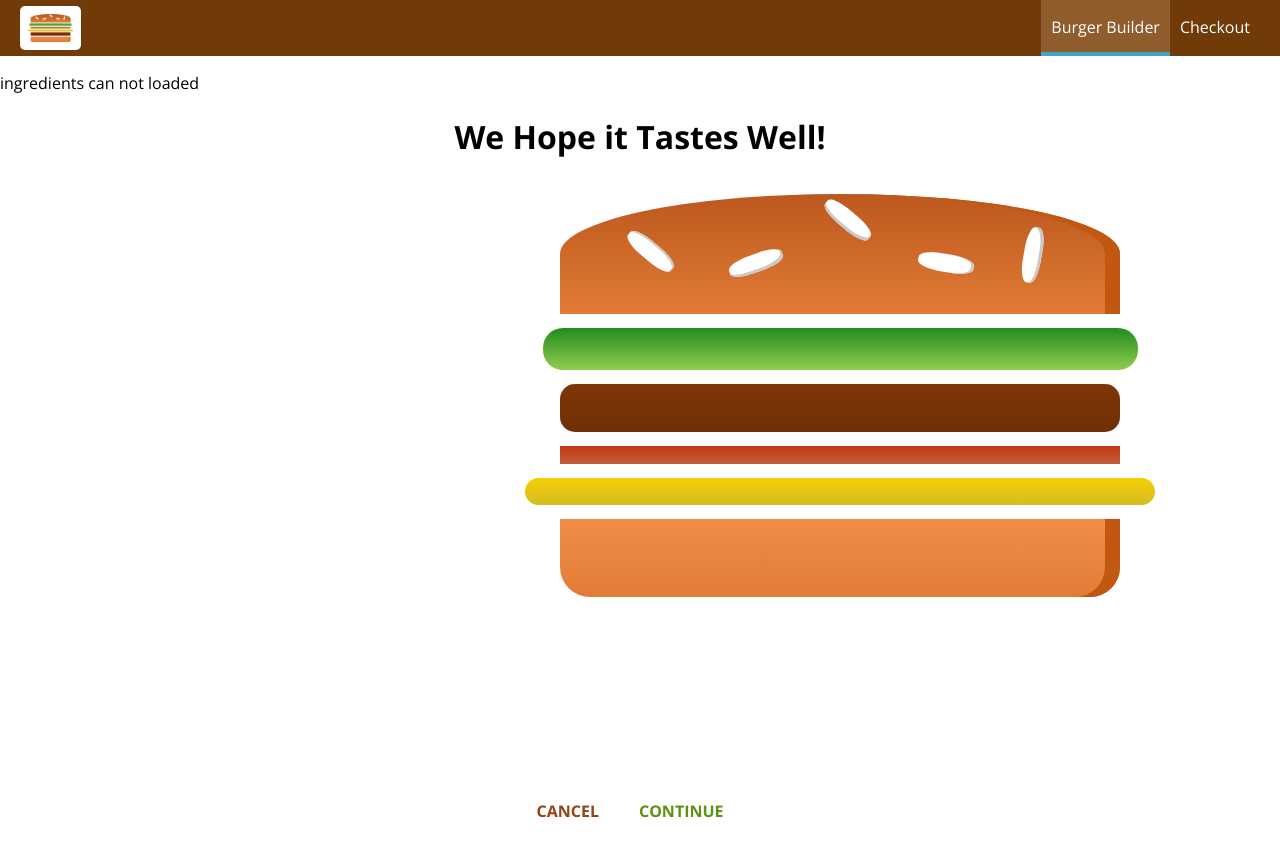
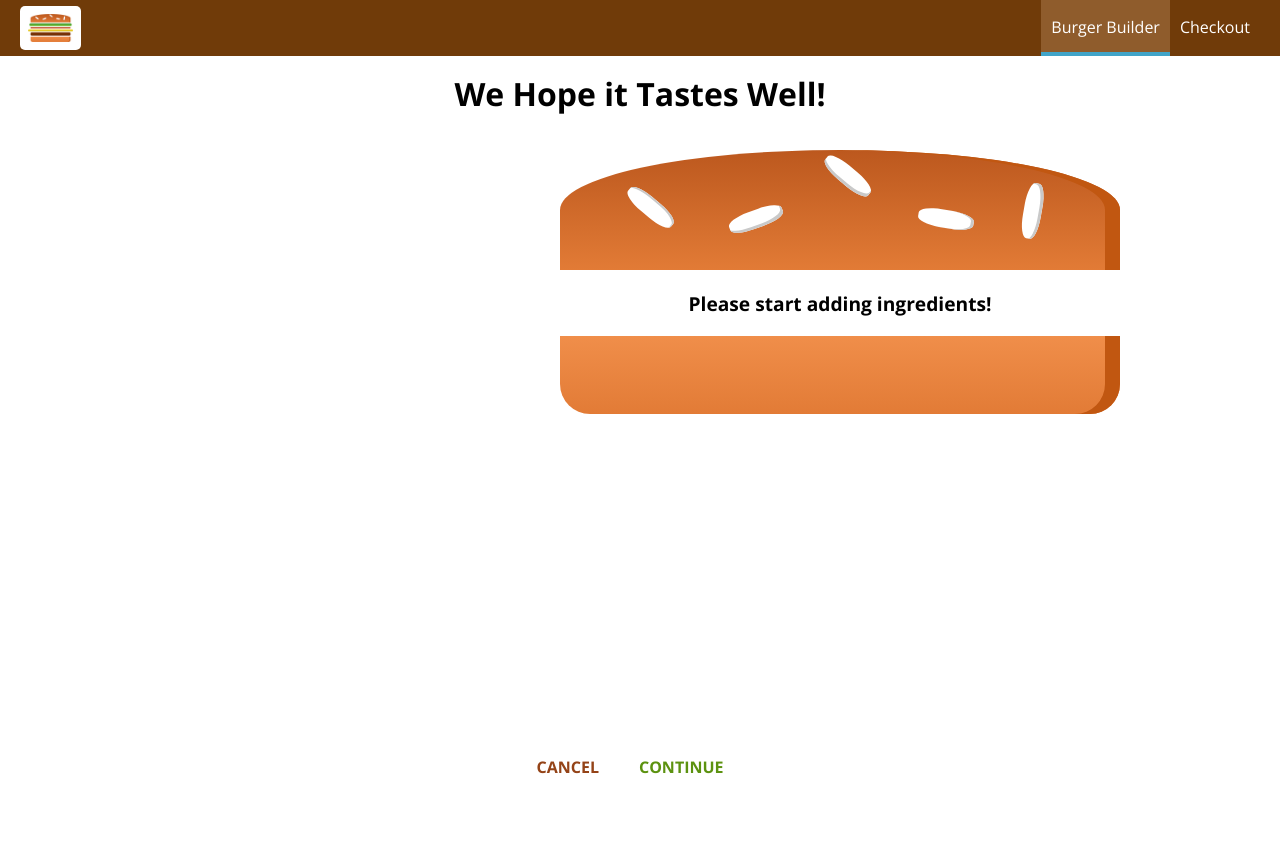
Before and after one commit to hieunugent/reactappBurger, a React app: page /checkout in a window 1280 px wide. After the commit the page ends 800 px from the top, so only its background shows below. Built offline with nearby package versions, Linux system fonts and the light colour scheme; no server answers.

Commit message:
add ContactData

```diff
--- a/package.json
+++ b/package.json
@@ -35,6 +35,7 @@
     "react": "^16.0.0",
     "react-dev-utils": "^4.0.1",
     "react-dom": "^16.0.0",
+    "react-router-dom": "^5.2.0",
     "style-loader": "0.18.2",
     "sw-precache-webpack-plugin": "0.11.4",
     "url-loader": "0.5.9",
--- a/src/App.js
+++ b/src/App.js
@@ -3,14 +3,17 @@ import React, { Component } from 'react';
 import Layout from './hoc/Layout/Layout';
 import BurgerBuilder from './containers/BurgerBuilder/BurgerBuilder';
 import Checkout from './containers/Checkout/Checkout';
+import { Route, Switch } from 'react-router-dom';
 
 class App extends Component {
   render () {
     return (
       <div>
         <Layout>
-          <BurgerBuilder />
-          <Checkout/>
+          <Switch>
+            <Route path="/" exact component={BurgerBuilder} />
+            <Route path="/checkout" component={Checkout} />
+          </Switch>
         </Layout>
       </div>
     );
--- a/src/components/Burger/Burger.js
+++ b/src/components/Burger/Burger.js
@@ -4,6 +4,7 @@ import classes from './Burger.css';
 import BurgerIngredient from './BurgerIngredient/BurgerIngredient';
 
 const burger = ( props ) => {
+
     let transformedIngredients = Object.keys( props.ingredients )
         .map( igKey => {
             return [...Array( props.ingredients[igKey] )].map( ( _, i ) => {
--- a/src/components/Order/CheckoutSummary/CheckoutSummary.js
+++ b/src/components/Order/CheckoutSummary/CheckoutSummary.js
@@ -9,10 +9,10 @@ const CheckoutSummary = (props) => {
       <div style={{ width: "300px", margin: "auto" }}>
         <Burger ingredients={props.ingredients} />
       </div>
-      <Button btnType="Danger" clicked>
+      <Button btnType="Danger" clicked={props.checkoutCancelled}>
         CANCEL
       </Button>
-      <Button btnType="Success" clicked>
+      <Button btnType="Success" clicked={props.checkoutContinued}>
         CONTINUE
       </Button>
     </div>
--- a/src/containers/BurgerBuilder/BurgerBuilder.js
+++ b/src/containers/BurgerBuilder/BurgerBuilder.js
@@ -29,6 +29,7 @@ class BurgerBuilder extends Component {
     error:false
   };
   componentDidMount() {
+
     axios
       .get("https://burger-57984.firebaseio.com/ingredients.json")
       .then((response) => {
@@ -87,25 +88,26 @@ class BurgerBuilder extends Component {
 
   purchaseContinueHandler = () => {
     // alert('You continue!');
-    this.setState({ loading: true });
-    const order = {
-      ingredients: this.state.ingredients,
-      price: this.state.totalPrice,
-      customer: {
-        name: "Henry",
-        address: {
-          street: "do 1 no",
-          zipcode: "42536",
-          country: "be the",
-        },
-        email: "test@email.com",
-      },
-      deliveryMethod: "fastest",
-    };
-    axios
-      .post("/orders.json", order)
-      .then((res) => this.setState({ loading: false, purchasing: false }))
-      .catch((err) => this.setState({ loading: false, purchasing: false }));
+    // this.setState({ loading: true });
+    // const order = {
+    //   ingredients: this.state.ingredients,
+    //   price: this.state.totalPrice,
+    //   customer: {
+    //     name: "Henry",
+    //     address: {
+    //       street: "do 1 no",
+    //       zipcode: "42536",
+    //       country: "be the",
+    //     },
+    //     email: "test@email.com",
+    //   },
+    //   deliveryMethod: "fastest",
+    // };
+    // axios
+    //   .post("/orders.json", order)
+    //   .then((res) => this.setState({ loading: false, purchasing: false }))
+    //   .catch((err) => this.setState({ loading: false, purchasing: false }));
+    this.props.history.push('/checkout');
   };
 
   render() {
--- a/src/containers/Checkout/Checkout.js
+++ b/src/containers/Checkout/Checkout.js
@@ -1,5 +1,7 @@
 import React , {Component} from 'react';
+import { Route } from 'react-router-dom';
 import CheckoutSummary from '../../components/Order/CheckoutSummary/CheckoutSummary';
+import ContactData from './ContactData/ContactData';
 class Checkout extends Component {
 
     state={
@@ -10,10 +12,30 @@ class Checkout extends Component {
             cheese:1,
         }
     }
+    componentDidMount(){
+        const  query = new URLSearchParams(this.props.location.search);
+        const ingredients ={};
+        for(let param of query.entries()){
+            ingredients[param[0]]= +param[1];
+        }
+        this.setState({ingredients: ingredients})
+    }
+    checkoutCancelledHandler=()=> {
+        this.props.history.goBack();
+    }
+    checkoutContinuedHandler=()=>{
+        this.props.history.replace('/checkout/contact-data')
+    }
+
  render(){
      return (
        <div>
-         <CheckoutSummary ingredients={this.state.ingredients}/>
+         <CheckoutSummary
+           ingredients={this.state.ingredients}
+           checkoutCancelled={this.checkoutCancelledHandler}
+           checkoutContinued={this.checkoutContinuedHandler}   />
+           <Route path={this.props.match.path + '/contact-data'} component={ContactData}/>
+
        </div>
      );
  }
--- /dev/null
+++ b/src/containers/Checkout/ContactData/ContactData.css
@@ -0,0 +1,10 @@
+.ContactData{
+    margin : 20px auto;
+    width: 80%;
+    text-align: center;
+}
+@media (min-width: 600px){
+    .ContactData{
+        width: 500px;
+    }
+}
--- /dev/null
+++ b/src/containers/Checkout/ContactData/ContactData.js
@@ -0,0 +1,31 @@
+
+
+import React, {Component} from 'react';
+import Button from '../../../components/UI/Button/Button';
+
+class ContactData extends Component{
+        state = {
+            name:'',
+            email:'',
+            address:{
+                street:'',
+                postalCode:''
+            }
+        }
+        render(){
+            return (
+              <div>
+                <h4>Enter your contact Data</h4>
+                <form>
+                  <input type="text" name="name" placeholder="Your Name" />
+                  <input type="email" name="email" placeholder="Your Email" />
+                  <input type="text" name="street" placeholder="Street" />
+                  <input type="text" name="postal" placeholder="Postal Code" />
+                  <Button btnType="Success">ORDER</Button>
+                </form>
+              </div>
+            );
+        }
+}
+
+export default ContactData;
--- a/src/index.js
+++ b/src/index.js
@@ -1,8 +1,16 @@
 import React from 'react';
 import ReactDOM from 'react-dom';
+import {BrowserRouter} from 'react-router-dom';
+
+
 import './index.css';
 import App from './App';
 import registerServiceWorker from './registerServiceWorker';
 
-ReactDOM.render(<App />, document.getElementById('root'));
+ReactDOM.render(
+  <BrowserRouter>
+    <App />
+  </BrowserRouter>,
+  document.getElementById("root")
+);
 registerServiceWorker();
```
Also changed, not shown: 1 other file (tests, documents, lock files or other folders).
